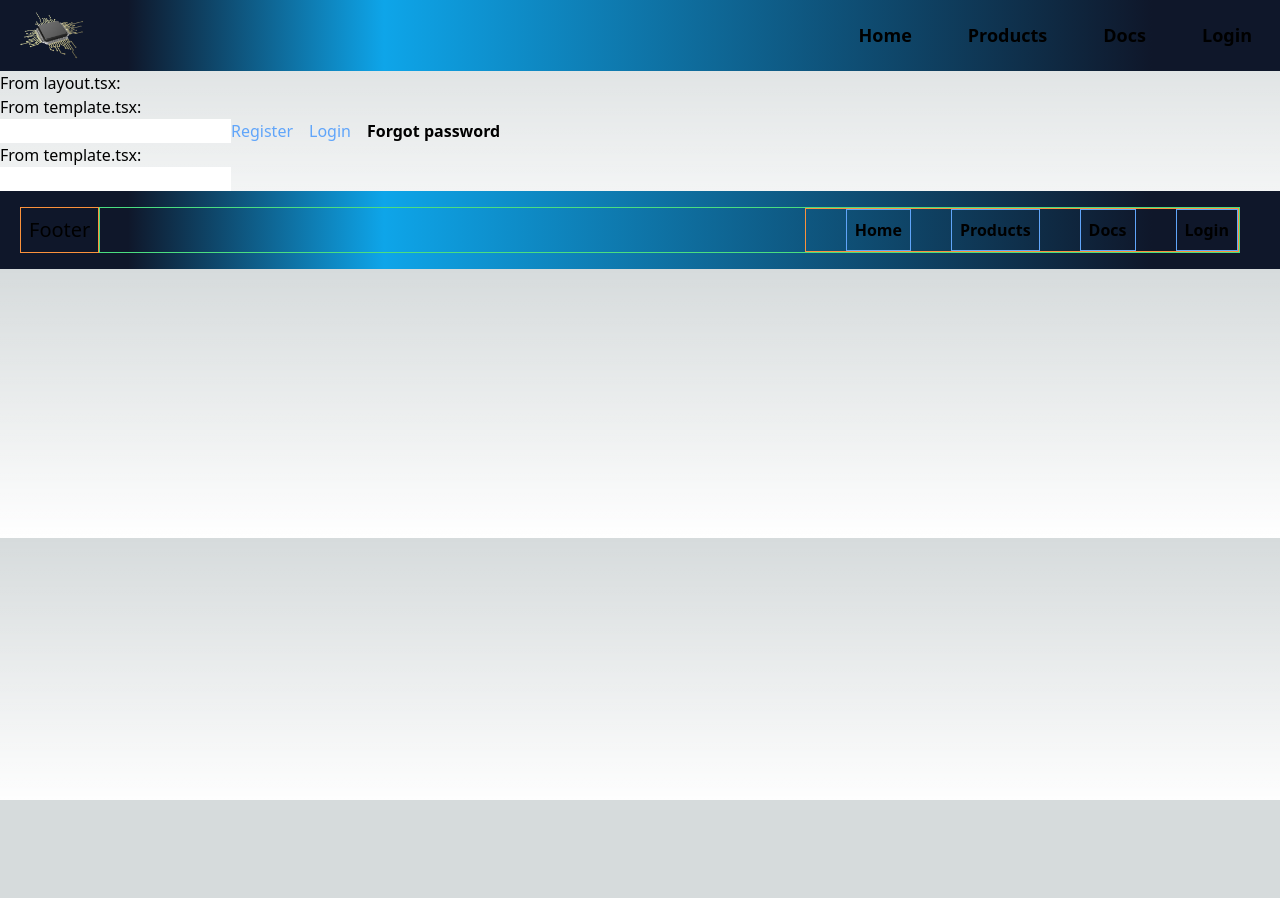
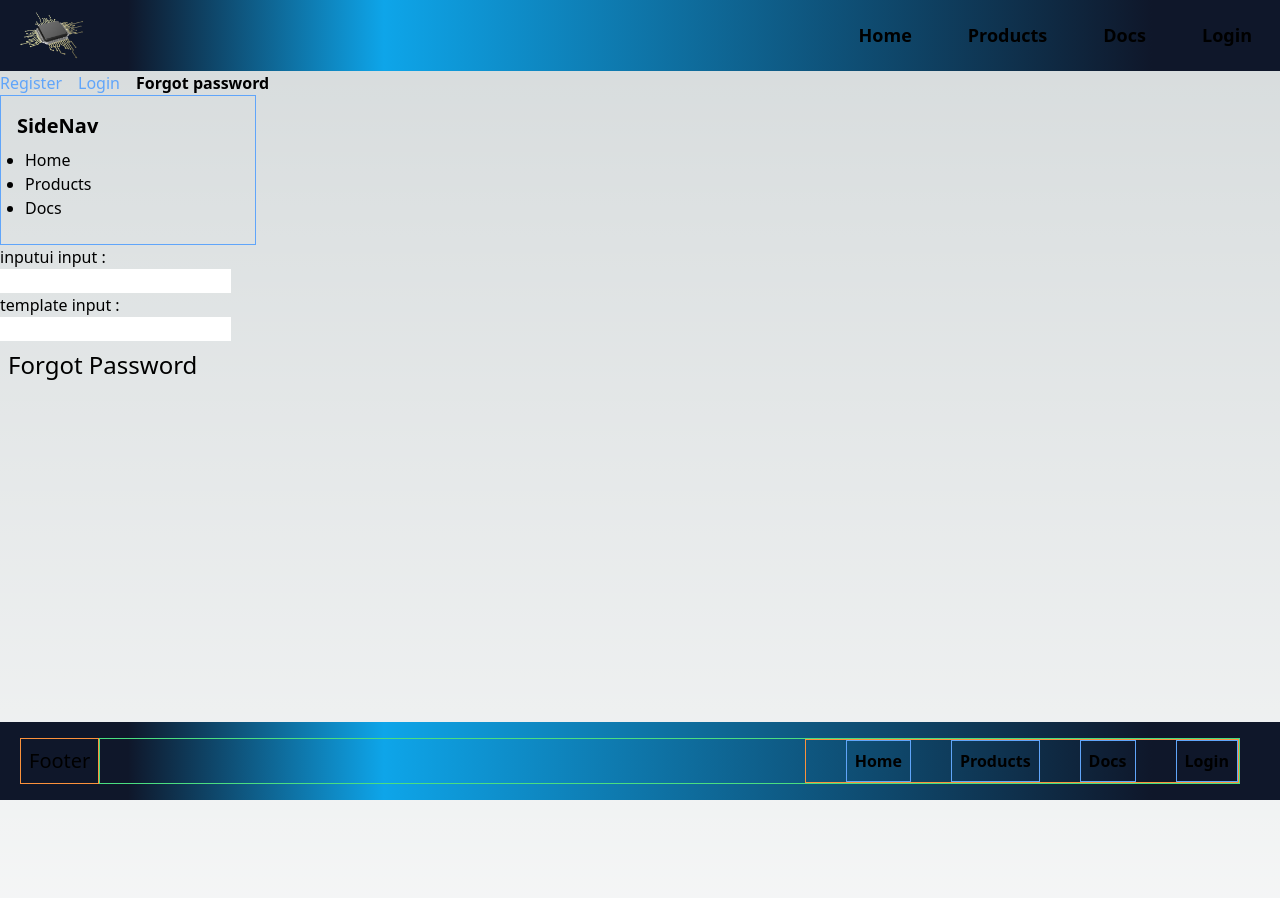
Before and after one commit to TLRKiliann/nextjs14-vishwas, a Next.js app in the folder my-app/: page /forgot-password in a window 1280 px wide. Shown: the top 898 px of the page. Before the commit the page ends 800 px from the top, so only its background shows below. Built offline with nearby package versions, Linux system fonts and the light colour scheme.

Commit message:
more explanations about layout & template & ui concepts

```diff
--- a/my-app/app/(auth)/layout.tsx
+++ b/my-app/app/(auth)/layout.tsx
@@ -1,9 +1,9 @@
 "use client";
 
-import React, {useState} from 'react'
 import Link from 'next/link'
 import { usePathname } from 'next/navigation'
-import Template from './template'
+import SideNav from '@/app/ui/auth/sidenav';
+import InputUi from '@/app/ui/auth/inputui';
 
 export default function AuthLayout({children}: {children: React.ReactNode}) {
 
@@ -13,28 +13,34 @@ export default function AuthLayout({children}: {children: React.ReactNode}) {
         { name: 'Forgot password', href: '/forgot-password' }
     ]
 
-    const layoutSwitch = true;
-
-    const callerTemplate = Template(layoutSwitch);
-
     const pathname = usePathname();
 
     return (
-        <>
-            <p>{layoutSwitch === true ? "From layout.tsx:" : "From template.tsx"}</p>
-
-            {callerTemplate}
+        <div className='min-h-screen'>
 
             {navLinks.map((link) => {
+
                 const isActive = pathname.startsWith(link.href)
 
-                return <Link key={link.name} href={link.href}
-                    className={isActive ? 'font-bold mr-4' : 'text-blue-400 mr-4'}>
-                    {link.name}
-                </Link>
+                return <Link
+                        key={link.name}
+                        href={link.href}
+                        className={isActive ? 'font-bold mr-4' : 'text-blue-400 mr-4'}
+                    >
+                        {link.name}
+                    </Link>
                 })
             }
+
+            <SideNav />
+
+            <InputUi />
+
             {children}
-        </>
+        </div>
     )
 }
+
+// Same template by route & same SideNav for all routes.
+// In resume, ui could be display for several routes with preserved state !
+// (and each route corresponding for each template, that's different)
--- a/my-app/app/(auth)/template.tsx
+++ b/my-app/app/(auth)/template.tsx
@@ -2,20 +2,21 @@
 
 import React, { useState } from 'react'
 
-export default function Template(layoutSwitch: boolean) {
+export default function Template({children}: {children: React.ReactNode}) {
 
     const [input, setInput] = useState<string>("")
 
-    layoutSwitch = false;
-
     return (
         <>
-            <p>{layoutSwitch === false ? "From template.tsx:" : "From layout.tsx"}</p>
+            <p>template input :</p>
             <input
                 value={input}
                 onChange={(e) => setInput(e.target.value)}
                 className='text-black'
             />
+            {children}
         </>
     )
 }
+
+// Don't forget children ! Otherwise, link.name doesn't be rendered.
--- /dev/null
+++ b/my-app/app/ui/auth/inputui.tsx
@@ -0,0 +1,17 @@
+"use client";
+
+import { useState } from 'react'
+
+export default function InputUi() {
+    const [input, setInput] = useState<string>("");
+    return (
+        <>
+            <p>inputui input :</p>
+            <input
+                value={input}
+                onChange={(e) => setInput(e.target.value)}
+                className='text-slate-900'
+            />
+        </>
+    )
+}
--- /dev/null
+++ b/my-app/app/ui/auth/sidenav.tsx
@@ -0,0 +1,34 @@
+import Link from 'next/link'
+
+export default function SideNav() {
+    return (
+        <div className='flex flex-col w-1/5 border border-blue-400 p-4'>
+            <h3 className="text-xl font-bold">SideNav</h3>
+            <ul className='list-disc p-2'>
+                <li>
+                    <Link
+                        href="/"
+                    >
+                        Home
+                    </Link>
+                </li>
+
+                <li>
+                    <Link
+                        href="/products"
+                    >
+                        Products
+                    </Link>
+                </li>
+
+                <li>
+                    <Link
+                        href="/docs"
+                    >
+                        Docs
+                    </Link>
+                </li>
+            </ul>
+        </div>
+    )
+}
```
